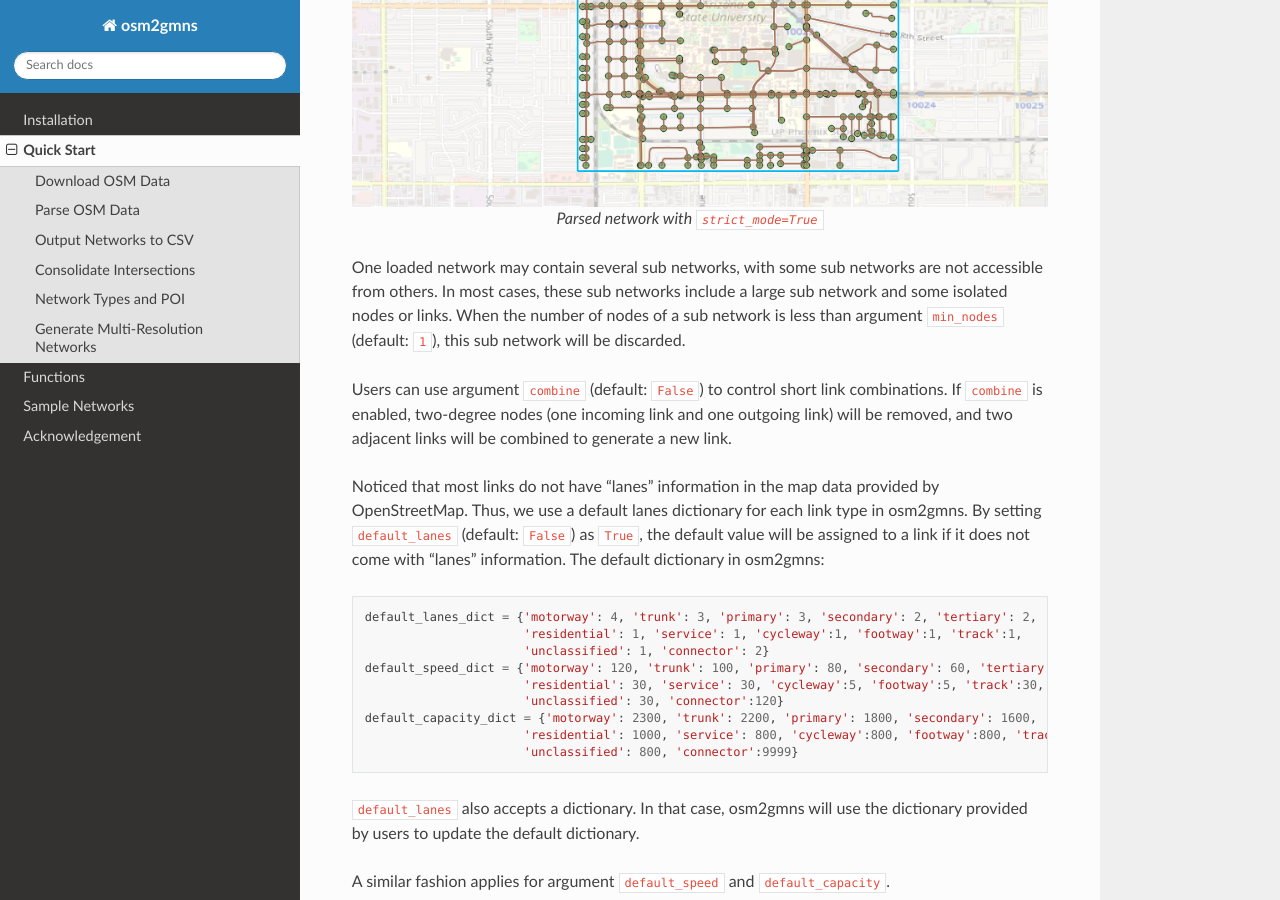
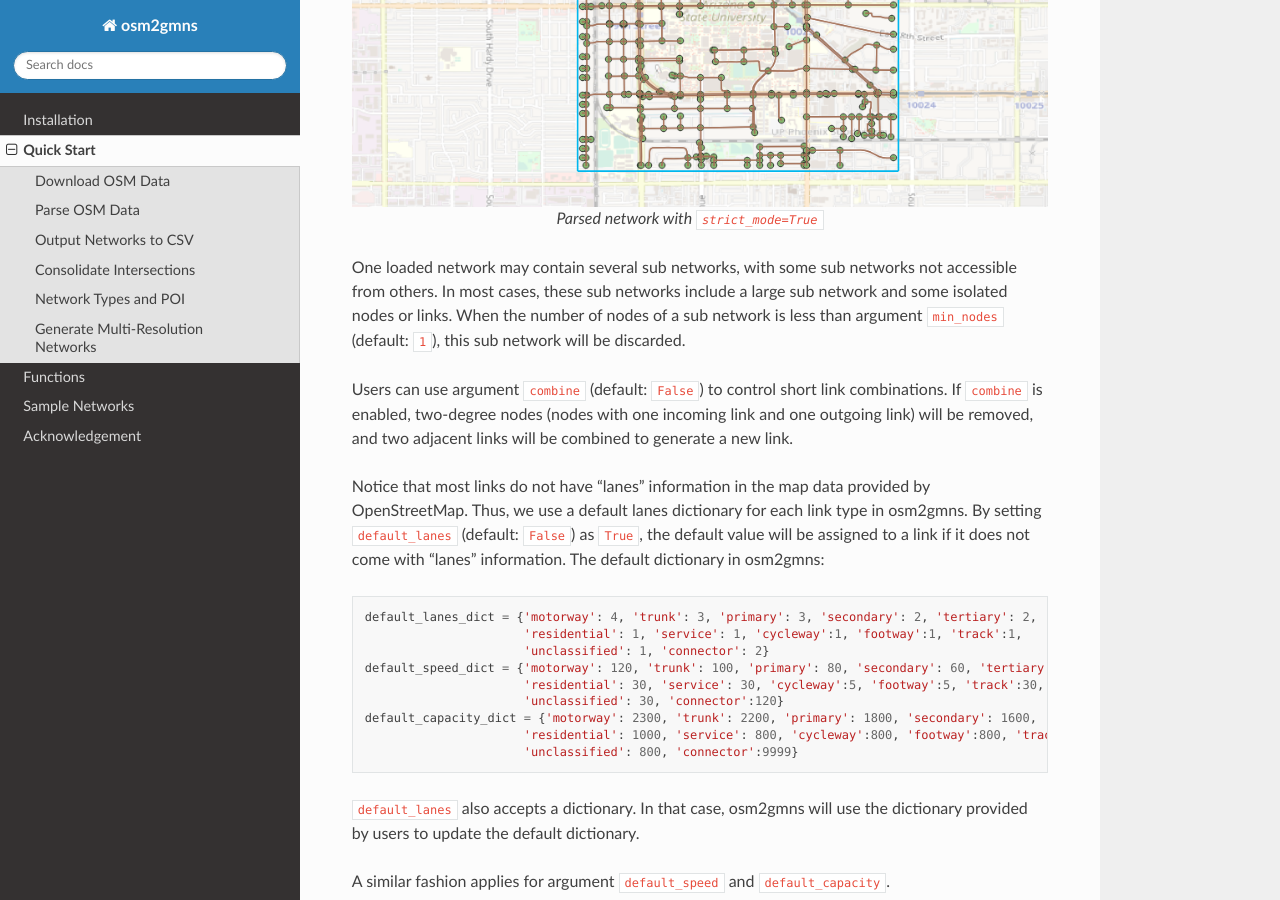
Before and after one commit to jiawlu/OSM2GMNS, a Sphinx documentation site: the page built from docs/source/quick-start.rst, in a window 1280 px wide and 900 px high, scrolled down 3292 px. Built offline with Sphinx 7.4.7 and the Read the Docs theme 2.0.0, drawn with Linux system fonts in a browser that asks for light colours; pages that are not in the unit, such as notebooks, are missing from menus; some of the changed text lies outside the part shown.

Commit message:
Corrected typos

```diff
--- a/docs/source/quick-start.rst
+++ b/docs/source/quick-start.rst
@@ -107,16 +107,16 @@ all links in the network file will be imported.
     Parsed network with ``strict_mode=True``
 
 
-One loaded network may contain several sub networks, with some sub networks are not accessible from others.
+One loaded network may contain several sub networks, with some sub networks not accessible from others.
 In most cases, these sub networks include a large sub network and some isolated nodes or links. When the
 number of nodes of a sub network is less than argument ``min_nodes`` (default: ``1``), this sub network
 will be discarded.
 
 Users can use argument ``combine`` (default: ``False``) to control short link combinations. If ``combine``
-is enabled, two-degree nodes (one incoming link and one outgoing link) will be removed, and two adjacent
+is enabled, two-degree nodes (nodes with one incoming link and one outgoing link) will be removed, and two adjacent
 links will be combined to generate a new link.
 
-Noticed that most links do not have "lanes" information in the map data provided by OpenStreetMap. Thus,
+Notice that most links do not have "lanes" information in the map data provided by OpenStreetMap. Thus,
 we use a default lanes dictionary for each link type in osm2gmns. By setting ``default_lanes`` (default:  ``False``)
 as ``True``, the default value will be assigned to a link if it does not come with "lanes" information. The
 default dictionary in osm2gmns:
@@ -230,7 +230,7 @@ Connect POIs with transportation network.
     >>> og.connectPOIWithNet(net)
 
 By using function ``connectPOIWithNet``, a node located at the centroid of each POI will be generated to
-represent the POI, then connector links will be built to connect the POI node with the nearest node in the
+represent the POI. Then connector links will be built to connect the POI node with the nearest node in the
 transportation network.
 
 .. figure:: _images/poi2.png
```
Also changed, not shown: other parts of docs/source/quick-start.rst (+2 -2 lines).
